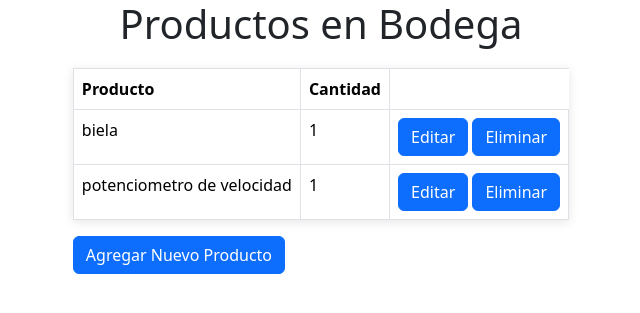
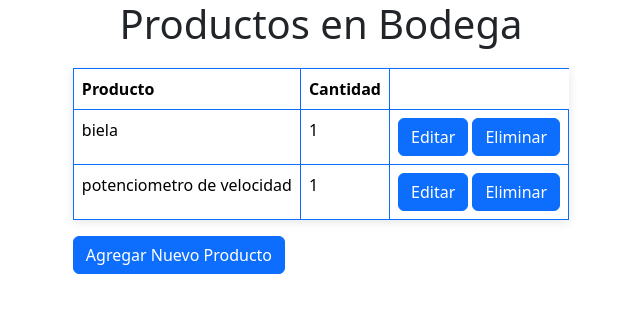
Before and after one commit to Sixto69/FERROVIAL, a Django app: page / in a window 1280 px wide. Shown: the top 313 px of the page, without its empty margins (319-959 px from the left). Run offline with Django 5.2, Linux system fonts and the light colour scheme; data comes from the database, SQL or seed files in the repository; some libraries are stand-ins or nearby versions.

Commit message:
se camio codigo

```diff
--- a/bodega/templates/inventario/lista_productos.html
+++ b/bodega/templates/inventario/lista_productos.html
@@ -14,7 +14,7 @@
 <body>
     <section class="container_lista_productos">
         <h1>Productos en Bodega</h1>
-        <table class="table table-bordered">
+        <table class="table table-bordered border-primary">
             <thead>
                 <tr>
                     <th>Producto</th>
```
